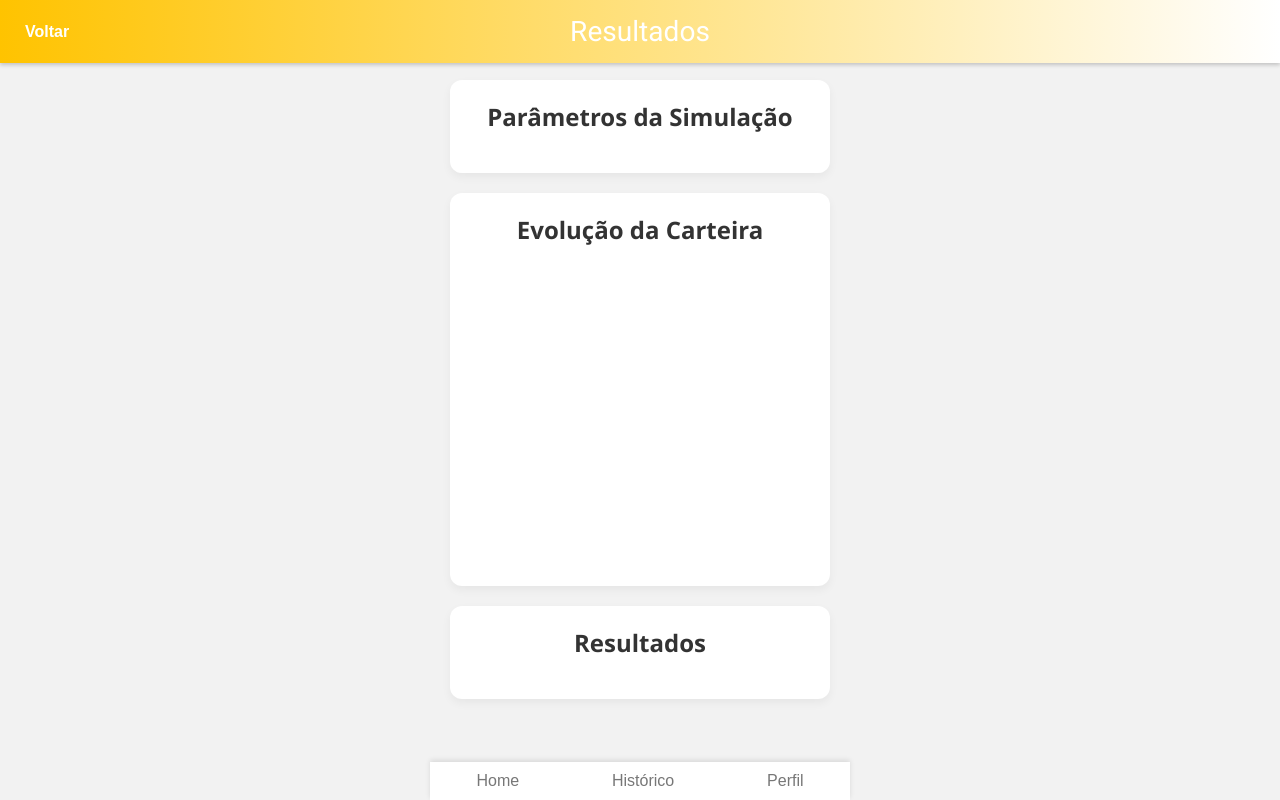
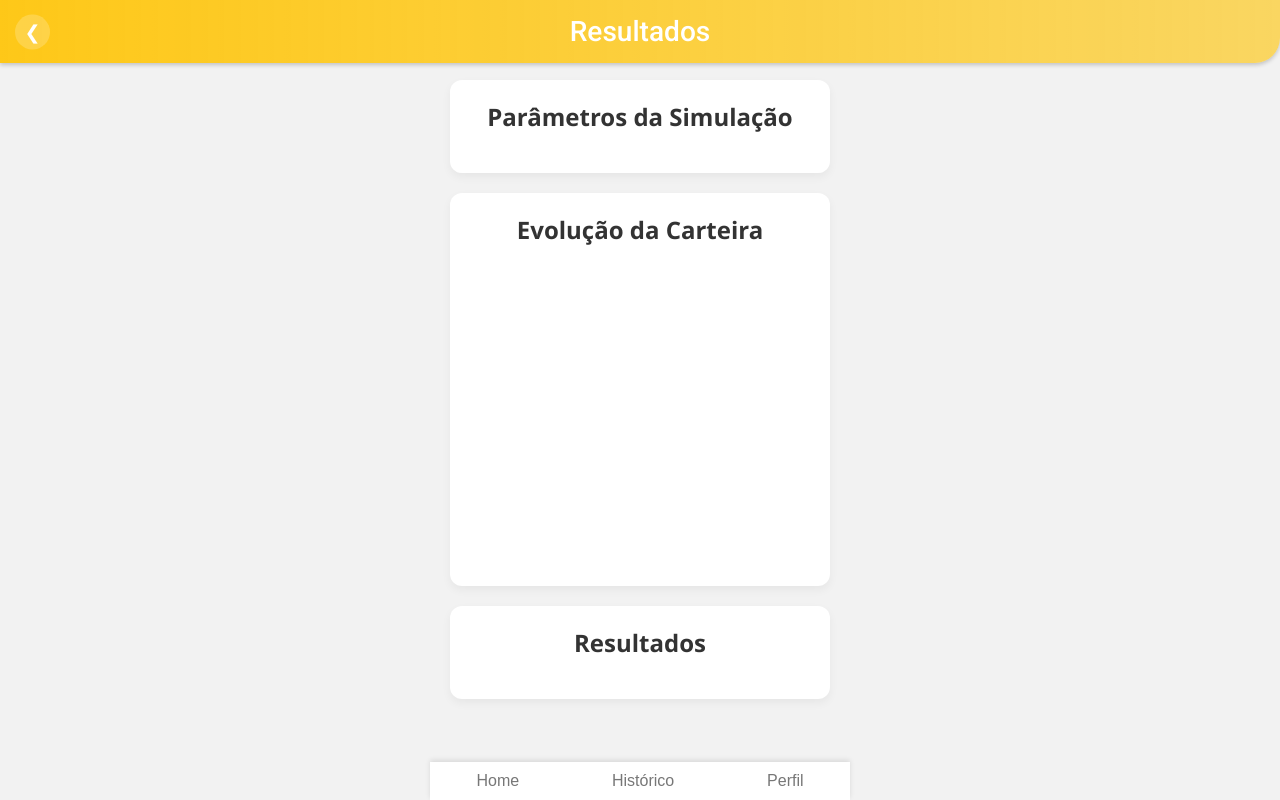
Before and after one commit to zflaviojr/longterminvestmentcalc, a plain HTML site: page results.html in a window 1280 px wide. Drawn offline with nearby package versions, Linux system fonts and the light colour scheme.

Commit message:
Melhorias Gráficas. Barra do topo, botão voltar, botões subir e descer rolagem

```diff
--- a/results.html
+++ b/results.html
@@ -42,7 +42,7 @@
   <!-- Cabeçalho com botão de voltar -->
 <!-- Cabeçalho com botão de voltar -->
 <div class="app-header">
-  <button class="button-back" id="btnBack">Voltar</button>
+  <button class="button-back" id="btnBack">❮</button>
   <h3>Resultados</h3>
 </div>
 
--- a/style.css
+++ b/style.css
@@ -90,7 +90,12 @@ body {
 
 /* Cabeçalho fixo, simulando um app */
 .app-header {
-    background: linear-gradient(90deg, var(--bar-bg-gradient-start), var(--bar-bg-gradient-end));
+    /* Degradê com transparência para o texto branco ficar mais visível */
+    background: linear-gradient(
+        90deg,
+        rgba(var(--color-primary-rgb), 0.9) 0%,
+        rgba(var(--color-primary-rgb), 0.6) 100%
+    );
     color: var(--color-text-header);
     text-align: center;
     font-size: 1.5rem;
@@ -100,12 +105,15 @@ body {
     top: 0;
     width: 100%;
     z-index: 999;
+    /* Curva no canto inferior direito */
+    border-bottom-right-radius: 25px;
 }
 
 /* Aplica a nova fonte nos títulos do cabeçalho */
 .app-header h1,
 .app-header h3 {
     font-family: 'Roboto', sans-serif;
+    margin: 0; /* Para garantir que não haja deslocamento */
 }
 
 .app-header h1 {
@@ -113,25 +121,31 @@ body {
 }
 
 .app-header h3 {
-    font-weight: 250;
+    font-weight: 500; /* um pouco mais forte que 250 para melhor legibilidade */
 }
 
-/* Estilização do botão "Voltar" para um visual limpo e posicionado à esquerda sem afetar o título */
+/* Botão de voltar em formato de seta circular */
 .app-header .button-back {
     position: absolute;
     left: 15px;
     top: 50%;
     transform: translateY(-50%);
-    background: none;
+    width: 35px;
+    height: 35px;
+    background-color: rgba(255, 255, 255, 0.2);
     border: none;
-    font-size: 1rem;
-    color: var(--color-text-header);
+    border-radius: 50%;
+    font-size: 1.2rem;
+    color: #fff;
     cursor: pointer;
-    padding: 5px 10px;
+    padding: 0;
+    line-height: 35px; /* para alinhar o ícone verticalmente */
+    text-align: center;
+    outline: none; /* remove o contorno no foco */
 }
 
 .app-header .button-back:hover {
-    opacity: 0.8;
+    background-color: rgba(255, 255, 255, 0.3);
 }
 
 /* Container geral (como se fosse a "tela" do app) */
@@ -188,9 +202,8 @@ select:focus {
     border-color: var(--color-input-focus);
 }
 
-/* Botão de calcular e botão de voltar */
-input[type="submit"],
-.button-back {
+/* Botão de calcular (mantemos o estilo só para input[type="submit"]) */
+input[type="submit"] {
     background-color: var(--color-primary);
     color: #fff;
     font-weight: 600;
@@ -205,8 +218,7 @@ input[type="submit"],
     text-align: center;
 }
 
-input[type="submit"]:hover,
-.button-back:hover {
+input[type="submit"]:hover {
     filter: brightness(0.9);
 }
 
```
